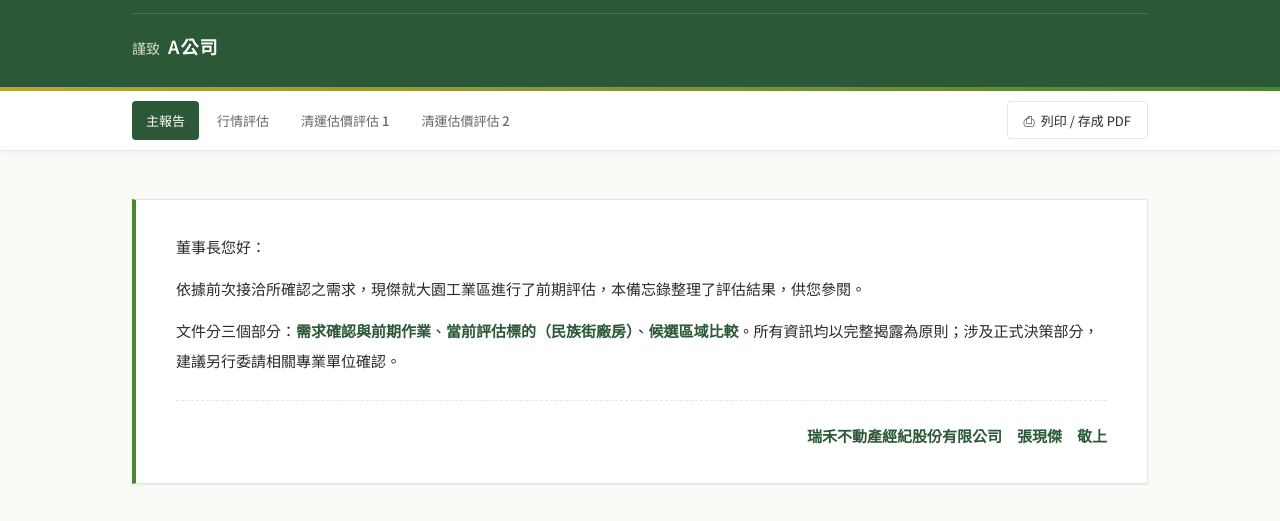
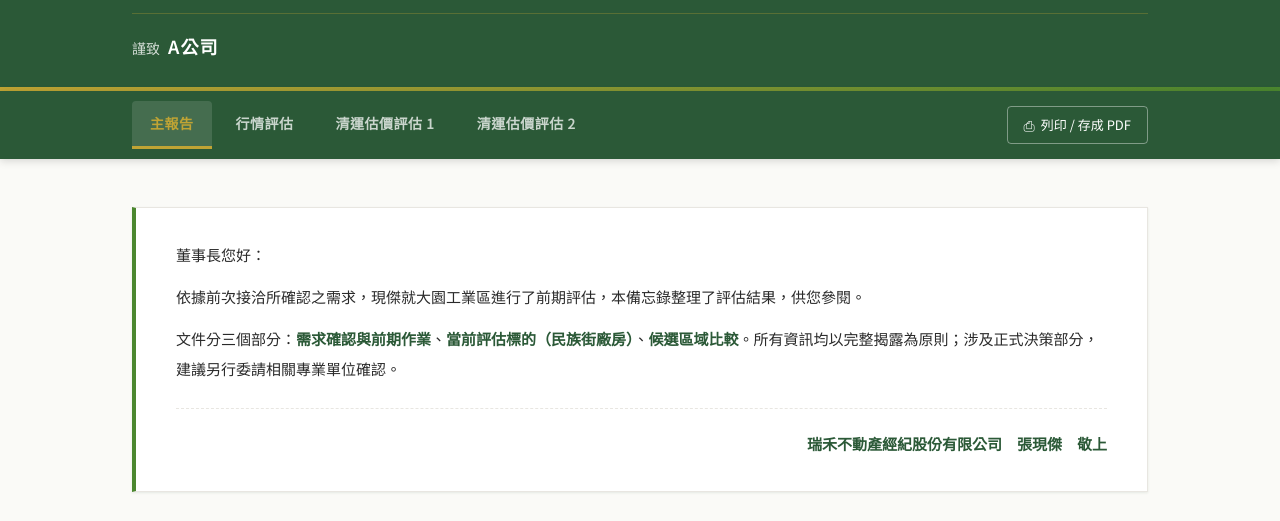
Before and after one commit to mac2good909777-commits/Demo, a plain HTML site: page index.html in a window 1280 px wide. Shown: the part 247-768 px from the top of the page. Drawn offline with Linux system fonts and the light colour scheme.

Commit message:
Make nav bar more prominent with forest-green background and gold active tab

```diff
--- a/index.html
+++ b/index.html
@@ -231,18 +231,31 @@ body {
 .btn-icon { font-size: 14px; }
 
 /* ===== Page nav ===== */
-.site-nav { display: flex; align-items: center; gap: 4px; flex-wrap: wrap; }
+.site-nav-bar { background: var(--ruihe-forest); }
+.site-nav { display: flex; align-items: center; gap: 6px; flex-wrap: wrap; }
 .site-nav a {
-  padding: 8px 14px;
-  border-radius: 4px;
-  font-size: 13px;
-  font-weight: 500;
-  color: var(--ruihe-text-light);
+  padding: 10px 18px;
+  border-radius: 4px 4px 0 0;
+  font-size: 14px;
+  font-weight: 600;
+  letter-spacing: 0.5px;
+  color: rgba(255,255,255,0.75);
   text-decoration: none;
   transition: all 0.2s;
-}
-.site-nav a:hover { background: var(--ruihe-cream); color: var(--ruihe-forest); }
-.site-nav a.active { background: var(--ruihe-forest); color: white; }
+  border-bottom: 3px solid transparent;
+}
+.site-nav a:hover { background: rgba(255,255,255,0.1); color: white; }
+.site-nav a.active {
+  background: rgba(255,255,255,0.12);
+  color: var(--ruihe-gold);
+  border-bottom-color: var(--ruihe-gold);
+}
+.site-nav-bar .btn {
+  background: transparent;
+  border-color: rgba(255,255,255,0.4);
+  color: white;
+}
+.site-nav-bar .btn:hover { background: rgba(255,255,255,0.12); border-color: white; color: white; }
 
 /* ===== Main content ===== */
 main { padding: 48px 0 80px; }
@@ -987,7 +1000,7 @@ table.data-table td.label {
 </header>
 
 <!-- 選單列（固定頂部） -->
-<div style="position:sticky;top:0;z-index:100;background:white;border-bottom:1px solid var(--ruihe-border);box-shadow:0 2px 8px rgba(0,0,0,0.04);">
+<div class="site-nav-bar" style="position:sticky;top:0;z-index:100;box-shadow:0 2px 8px rgba(0,0,0,0.15);">
   <div class="container">
     <div style="display:flex;justify-content:space-between;align-items:center;padding:10px 0;flex-wrap:wrap;gap:8px;">
       <nav class="site-nav">
```
